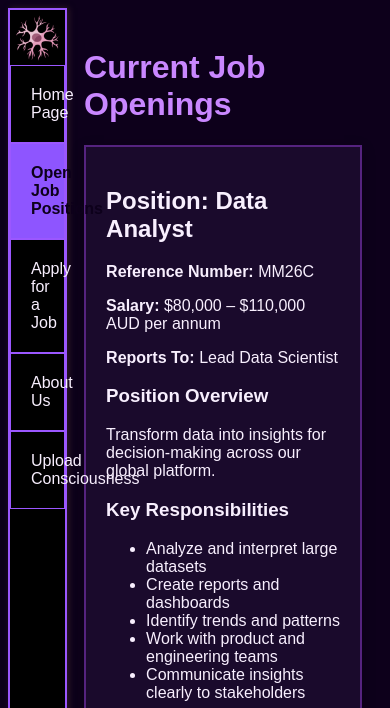
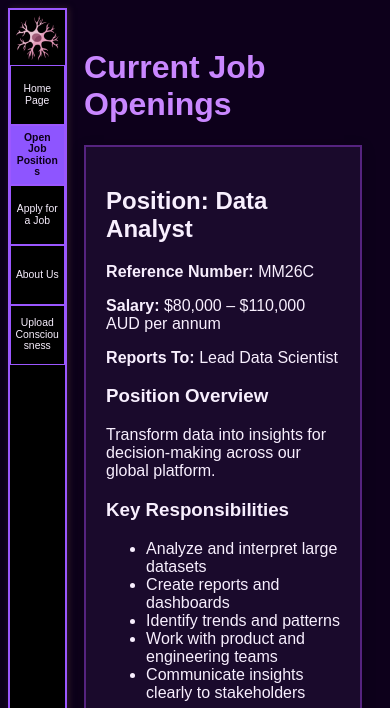
Before and after one commit to RoryNorbury/COS10026-Project-Part-1, a PHP site: page /jobs.html in a window 390 px wide. Shown: the top 708 px of the page. Run offline with PHP 8.4, Linux system fonts and the light colour scheme.

Commit message:
fixed mobile scaling

```diff
--- a/Project1/styles/styles.css
+++ b/Project1/styles/styles.css
@@ -448,6 +448,21 @@ in consumptive despair, Renad
   padding: 0.5rem;
   font-family: inherit;
   border-radius: 8px;
+}
+
+/* === MOBILE NAVIGATION TEXT FIX === */
+@media screen and (max-width: 600px) {
+  .global_style nav a {
+    font-size: 0.65rem;
+    line-height: 1.1;
+    padding: 4px;
+    text-align: center;
+    word-break: break-word;
+    display: flex;
+    align-items: center;
+    justify-content: center;
+    height: 60px; /* match nav box height */
+  }
 }
 
 /* ========================================================
```
Also changed, not shown: Project2/styles/styles.css (+20 -5 lines).
